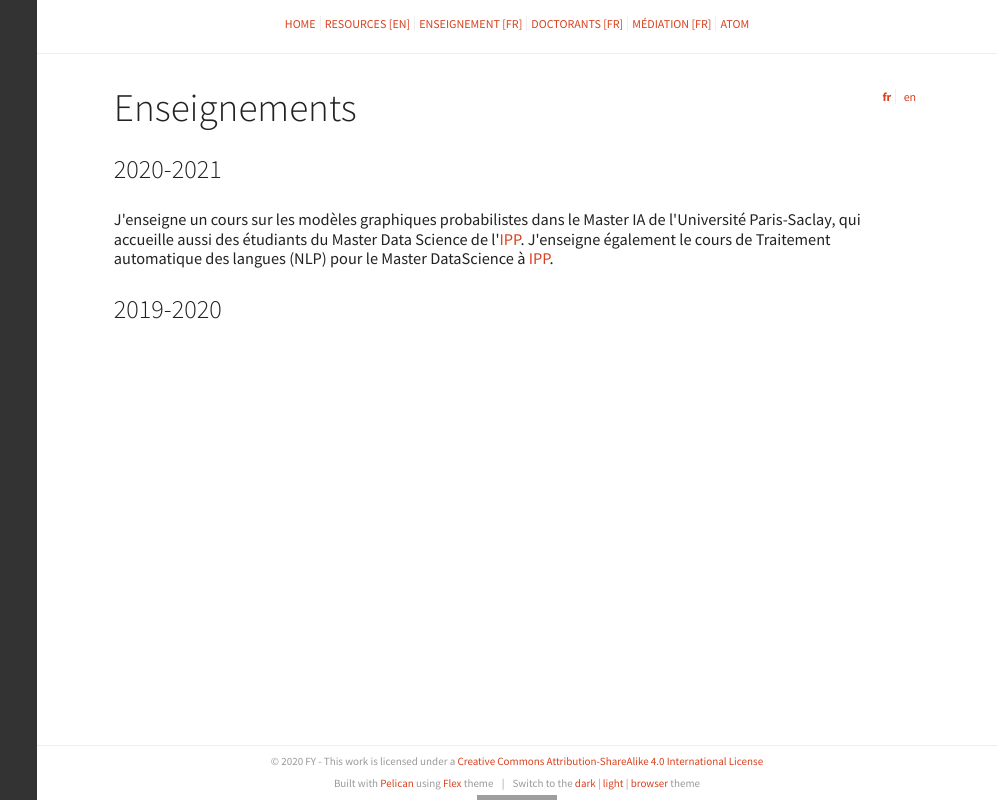
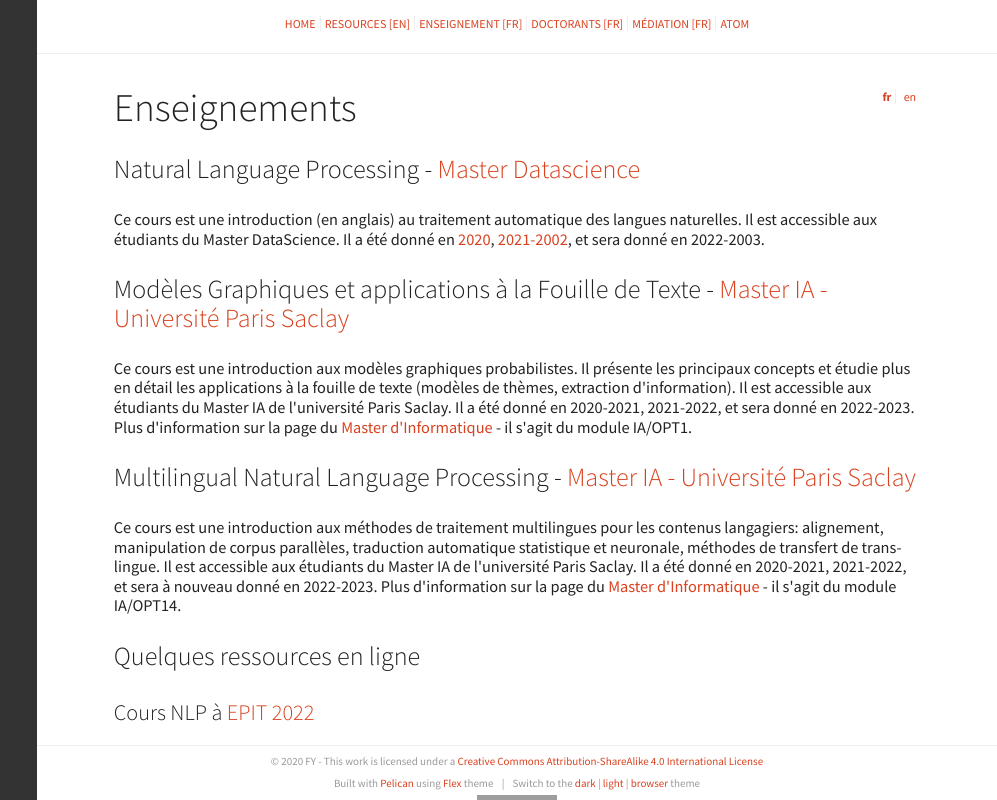
Before and after one commit to fyvo/francois-yvon.github.io, a plain HTML site: page pages/enseignements/index.html in a window 1280 px wide. Shown: the full height of the page, 283-1280 px from the left. Drawn offline with Linux system fonts and the light colour scheme; grey boxes are pictures that could not be loaded.

Commit message:
Update information regarding classes

```diff
--- a/pages/enseignements/index.html
+++ b/pages/enseignements/index.html
@@ -143,9 +143,14 @@
     <h1 id="enseignements">Enseignements</h1>
   </header>
   <div>
-<h3>2020-2021</h3>
-<p>J'enseigne un cours sur les modèles graphiques probabilistes dans le Master IA de l'Université Paris-Saclay, qui accueille aussi des étudiants du Master Data Science de l'<a href="https://www.ip-paris.fr">IPP</a>.  J'enseigne également le cours de Traitement automatique des langues (NLP) pour le Master DataScience à <a href="https://www.ip-paris.fr">IPP</a>.</p>
-<h3>2019-2020</h3>  </div>
+<h3>Natural Language Processing - <a href="https://www.ip-paris.fr/en/education/masters/applied-mathematics-and-statistics-program/master-year-2-data-science">Master Datascience</a></h3>
+<p>Ce cours est une introduction (en anglais) au traitement automatique des langues naturelles. Il est accessible aux étudiants du Master DataScience. Il a été donné en <a href="https://moodle.polytechnique.fr/course/view.php?id=10257">2020</a>, <a href="https://moodle.polytechnique.fr/course/view.php?id=13209">2021-2002</a>, et sera donné en 2022-2003.</p>
+<h3>Modèles Graphiques et applications à la Fouille de Texte - <a href="https://www.universite-paris-saclay.fr/formation/master/informatique/m2-artificial-intelligence">Master IA - Université Paris Saclay</a></h3>
+<p>Ce cours est une introduction aux modèles graphiques probabilistes. Il présente les principaux concepts et étudie plus en détail les applications à la fouille de texte (modèles de thèmes, extraction d'information). Il est accessible aux étudiants du Master IA de l'université Paris Saclay. Il a été donné en 2020-2021, 2021-2022, et sera donné en 2022-2023. Plus d'information sur la page du <a href="https://www.universite-paris-saclay.fr/formation/master/informatique/m2-artificial-intelligence#programme">Master d'Informatique</a> - il s'agit du module IA/OPT1.</p>
+<h3>Multilingual Natural Language Processing - <a href="https://www.universite-paris-saclay.fr/formation/master/informatique/m2-artificial-intelligence">Master IA - Université Paris Saclay</a></h3>
+<p>Ce cours est une introduction aux méthodes de traitement multilingues pour les contenus langagiers: alignement, manipulation de corpus parallèles, traduction automatique statistique et neuronale, méthodes de transfert de trans-lingue. Il est accessible aux étudiants du Master IA de l'université Paris Saclay. Il a été donné en 2020-2021, 2021-2022, et sera à nouveau donné en 2022-2023. Plus d'information sur la page du <a href="https://www.universite-paris-saclay.fr/formation/master/informatique/m2-artificial-intelligence#programme">Master d'Informatique</a> - il s'agit du module IA/OPT14.</p>
+<h3>Quelques ressources en ligne</h3>
+<h4>Cours NLP à <a href="https://perso.ens-lyon.fr/aurelien.garivier/www.math.univ-toulouse.fr/_agarivie/epit22ML.html">EPIT 2022</a></h4>  </div>
 </article>
 
     <footer>
```
